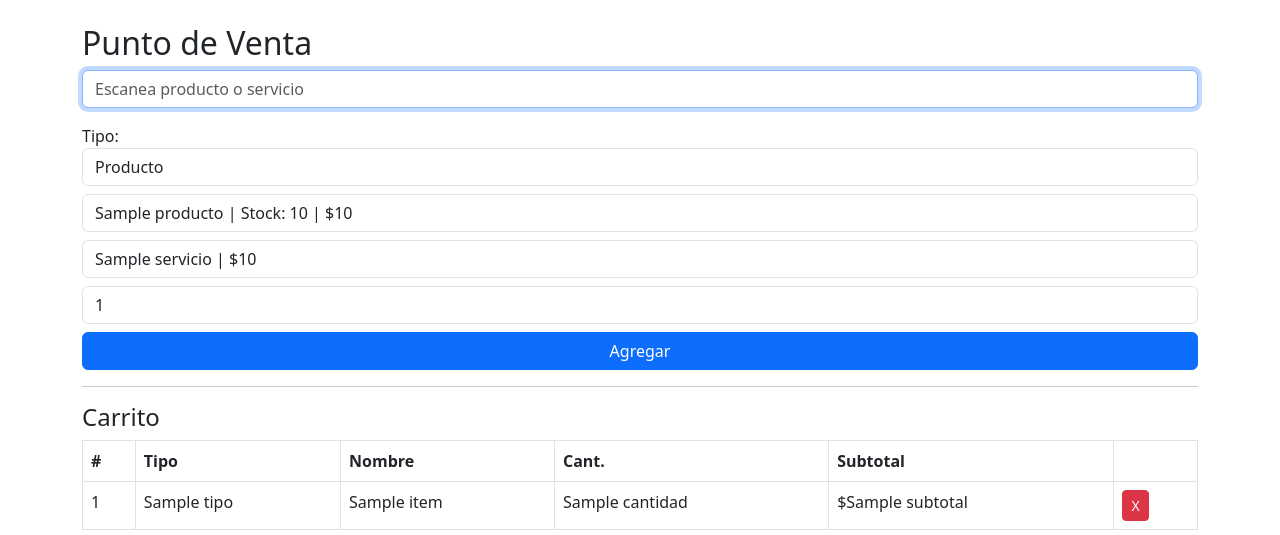
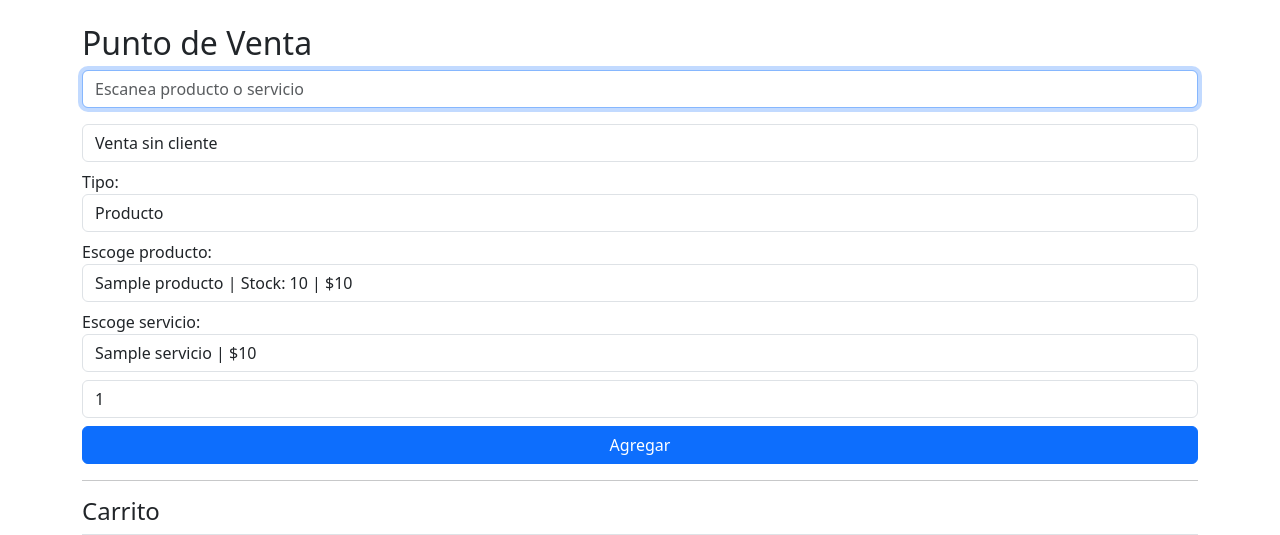
Before and after one commit to mi-querido-lomito/crm_lomito, a Python web app: template templates/ventas.html in a window 1280 px wide. Shown: the part 56-591 px from the top of the page. Run offline with Jinja, Linux system fonts and the light colour scheme; the template is opened without the code that fills it: most values are stand-ins (such as "Sample title", 1, 10 or a date in 2020).

Commit message:
Add client selection to ventas form

```diff
--- a/templates/ventas.html
+++ b/templates/ventas.html
@@ -19,12 +19,20 @@ document.getElementById("scanner").addEventListener("change", function() {
 
 <form method="POST">
 
+    <select name="cliente_id" class="form-control mb-2">
+        <option value="">Venta sin cliente</option>
+        {% for c in clientes %}
+            <option value="{{ c.id }}">{{ c.nombre }}</option>
+        {% endfor %}
+    </select>
+
     <label>Tipo:</label>
     <select name="tipo" class="form-control mb-2">
         <option value="producto">Producto</option>
         <option value="servicio">Servicio</option>
     </select>
 
+    <label>Escoge producto:</label>
     <select name="producto_id" class="form-control mb-2">
         {% for p in productos %}
         <option value="{{ p.id }}">
@@ -33,6 +41,7 @@ document.getElementById("scanner").addEventListener("change", function() {
         {% endfor %}
     </select>
 
+    <label>Escoge servicio:</label>
     <select name="servicio_id" class="form-control mb-2">
         {% for s in servicios %}
         <option value="{{ s.id }}">
```
